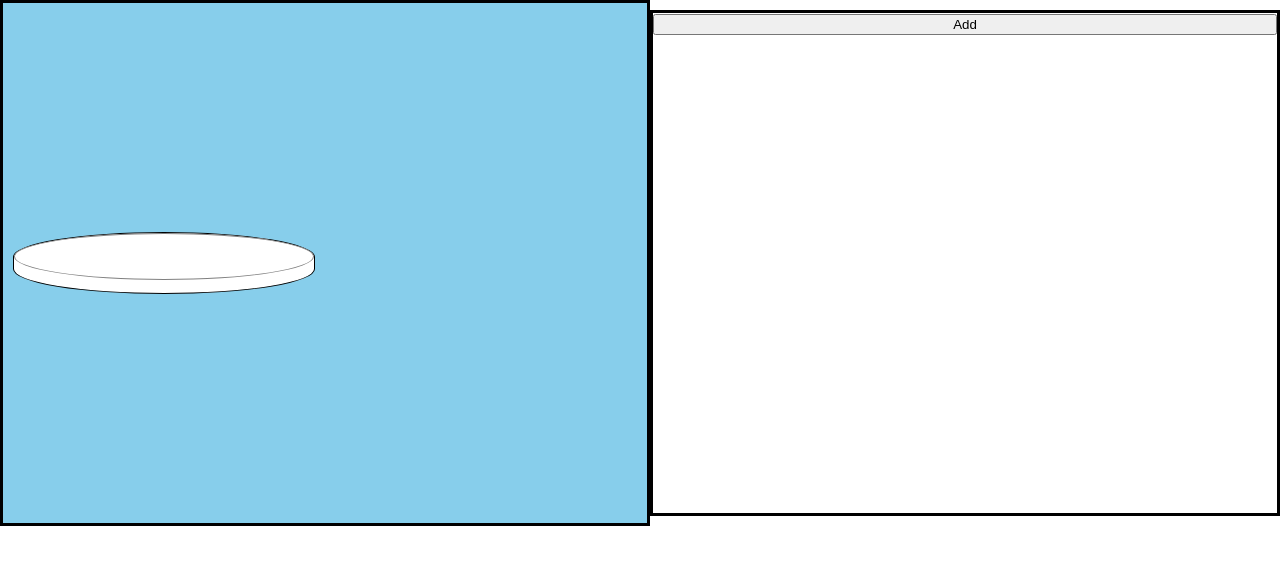
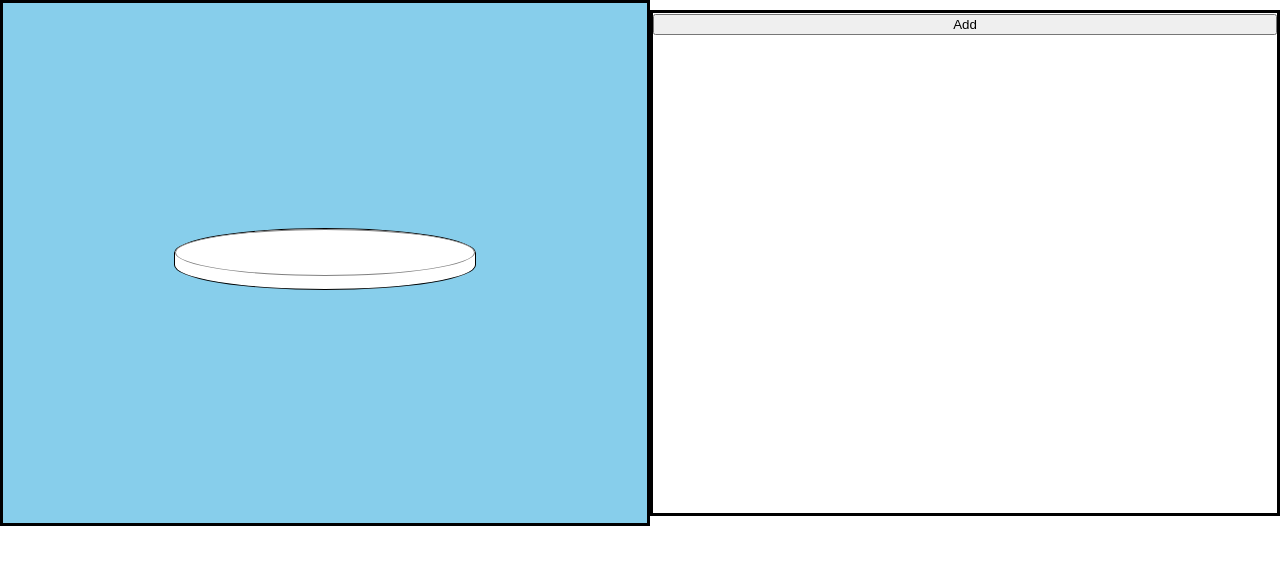
Before and after one commit to ssevans12/Cake-Boss, a React (Create React App) app: page / in a window 1280 px wide. Shown: the top 564 px of the page. Built offline with nearby package versions, Linux system fonts and the light colour scheme.

Commit message:
cake styling

```diff
--- a/src/componets/Cake/Cake.css
+++ b/src/componets/Cake/Cake.css
@@ -9,7 +9,7 @@
     justify-content: center;
     flex-direction: column-reverse;
     align-content: center;
-
+    flex-wrap: wrap;
 
 }
 .plate-top {
@@ -30,4 +30,5 @@
     position: relative;
     margin: -35px 0;
 
+
 }
--- a/src/componets/Cake/Cake.tsx
+++ b/src/componets/Cake/Cake.tsx
@@ -10,12 +10,12 @@ export function Cake(prop: {layers: Layer[]}) {
     return (
 
         <div className="cakeDisplay">
-            <div className="plate"><div className="plate-top"></div></div>
+
 
             <div className="layer">
             {
                 prop.layers.map((layer, i) => <CakeLayer key={i} layer={layer}index={100-i} ></CakeLayer>)
-            }
+            }<div className="plate"><div className="plate-top"></div></div>
             </div>
 
         </div>
```
